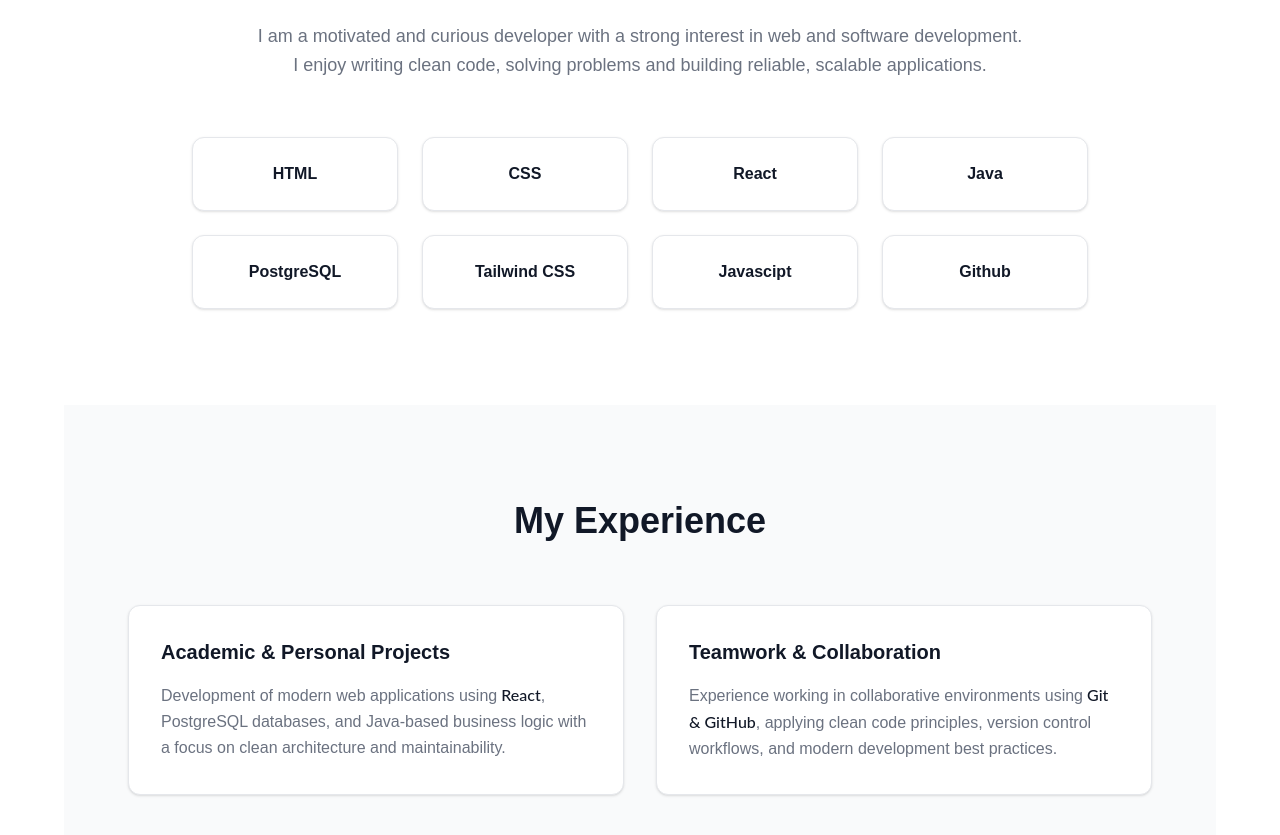
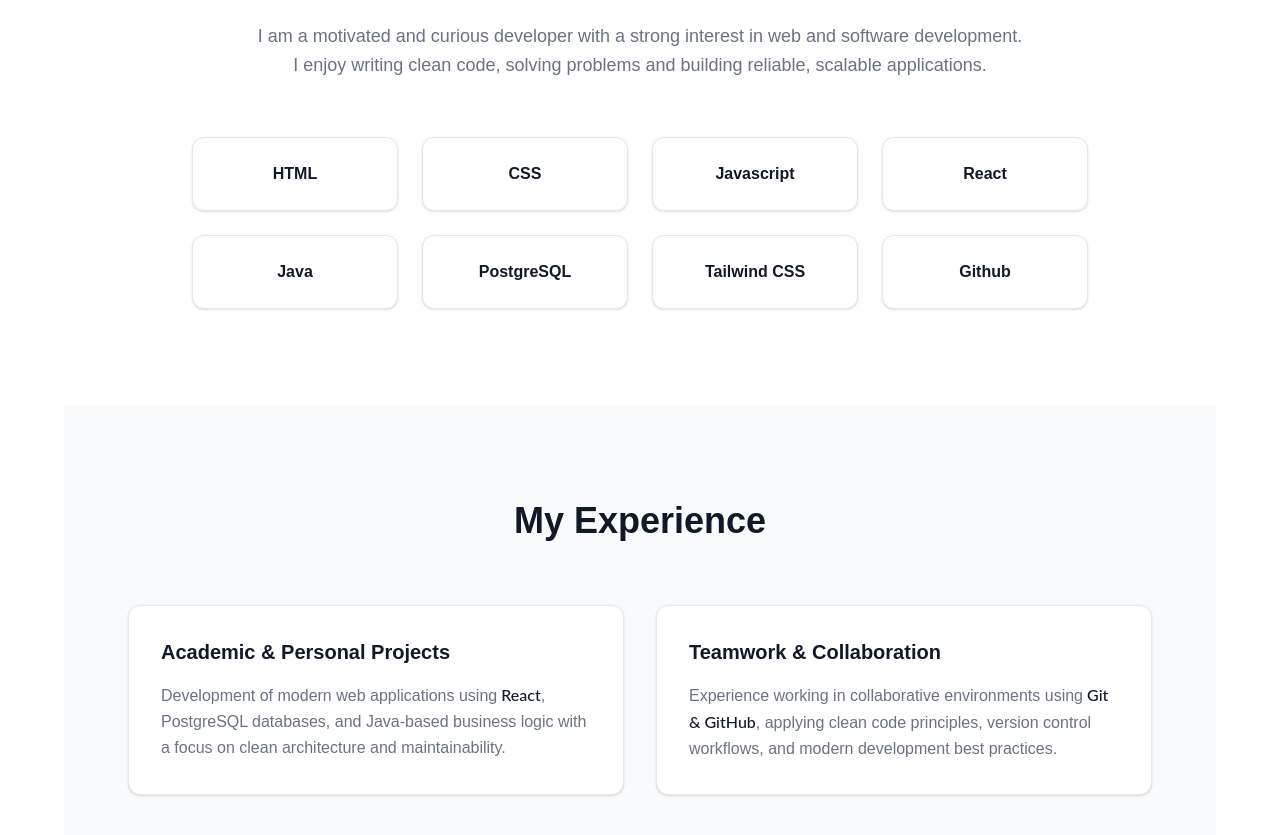
Before and after one commit to Amboara-PRO/amboara-faneva-portfolio, a React (Vite) app: page / in a window 1280 px wide. Shown: the part 940-1775 px from the top of the page. Built offline with nearby package versions, Linux system fonts and the light colour scheme.

Commit message:
fix a little bug

```diff
--- a/src/components/About.jsx
+++ b/src/components/About.jsx
@@ -17,7 +17,7 @@ export default function About() {
         </p>
 
         <div className="grid grid-cols-2 md:grid-cols-4 gap-6 max-w-4xl mx-auto">
-          {["HTML", "CSS", "React", "Java", "PostgreSQL", "Tailwind CSS", "Javascipt", "Github"].map((skill) => (
+          {["HTML", "CSS", "Javascript", "React", "Java", "PostgreSQL", "Tailwind CSS", "Github"].map((skill) => (
             <div
               key={skill}
               className="
```
